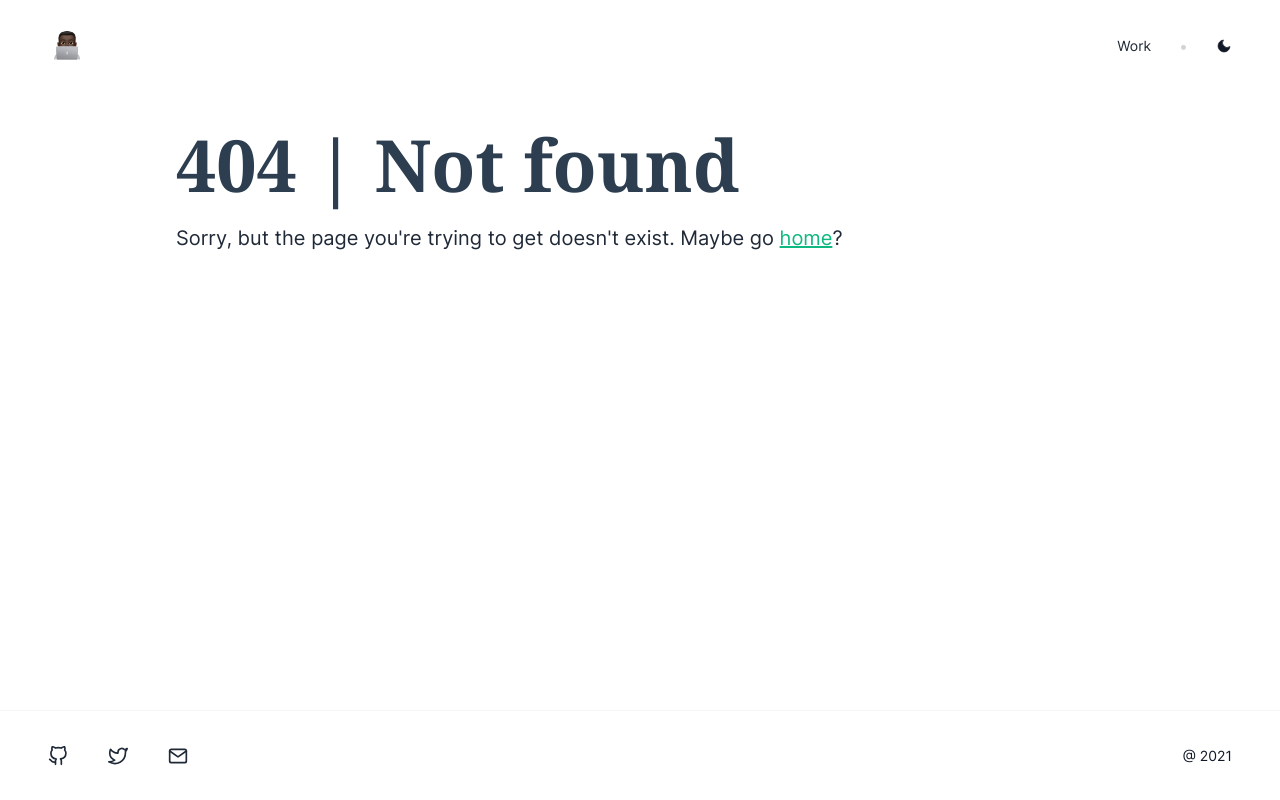
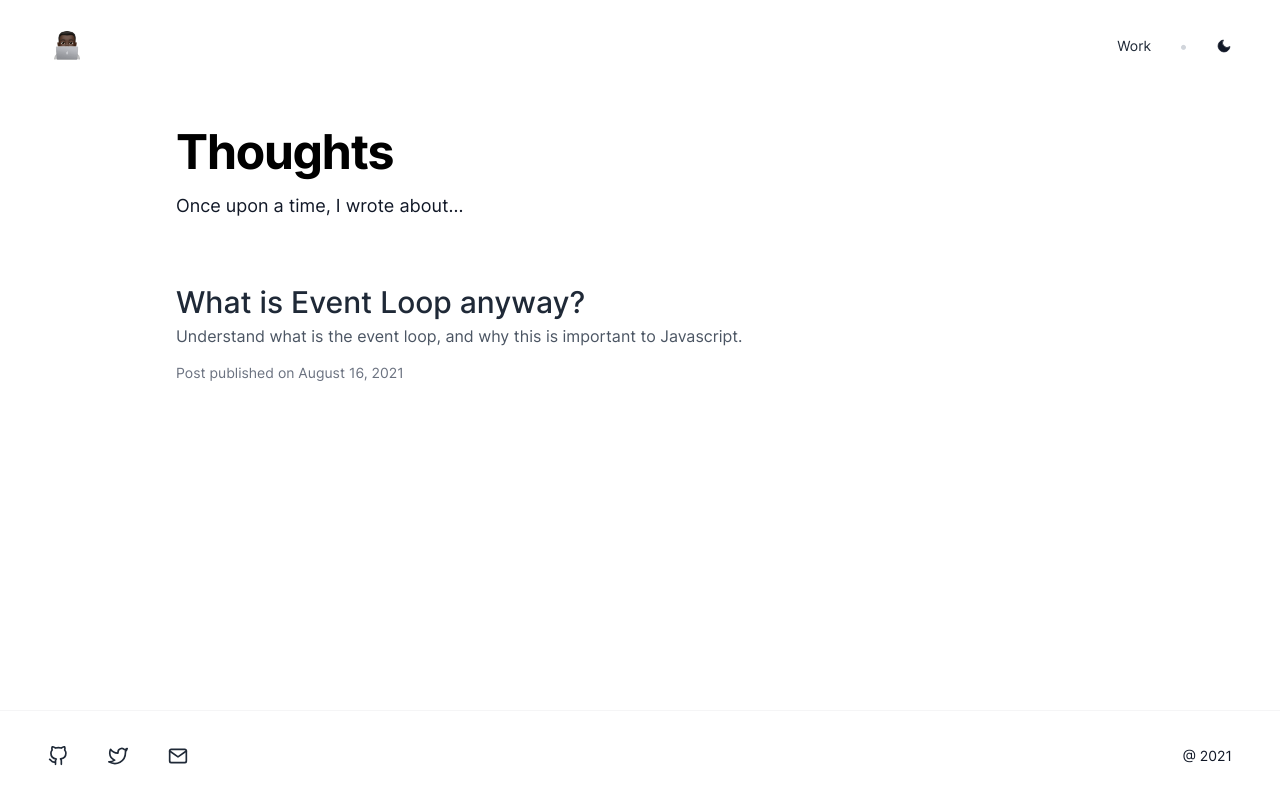
Before and after one commit to adilsonmandlate/adilsonmandlate.dev, a Next.js app: page /thoughts in a window 1280 px wide. Before the commit this address had no page. Built offline with nearby package versions, Linux system fonts and the light colour scheme; what @tailwindcss/typography would draw is missing.

Commit message:
chore: rename blog title

```diff
--- a/src/pages/blog/index.js
+++ b/src/pages/thoughts/index.js
@@ -7,12 +7,12 @@ import { getAllPostsData } from "../../lib/api";
 const BlogIndex = ({ posts }) => (
   <Fragment>
     <Head>
-      <title>Blog - Adilson Mandlate | Front end developer</title>
+      <title>Thoughts - Adilson Mandlate | Front end developer</title>
     </Head>
 
     <header className="pb-16">
       <h1 className="text-4xl md:text-5xl font-bold tracking-tight mb-4 text-black dark:text-white">
-        Blog
+        Thoughts
       </h1>
 
       <p className="text-lg">Once upon a time, I wrote about...</p>
```
Also changed, not shown: src/pages/thoughts/[slug].js (renamed from src/pages/blog/[slug].js).
